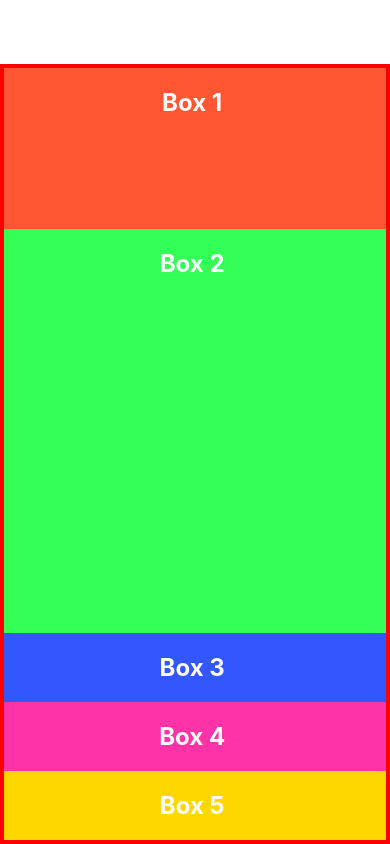
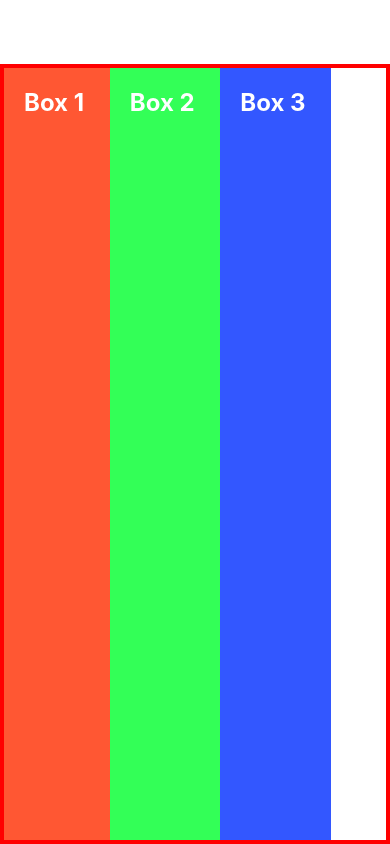
Before and after one commit to Praveenskg/react-native, a React Native app in the folder RNLayout/: screen / in a window 390 px wide. Built offline with nearby package versions, Linux system fonts and the light colour scheme.

Commit message:
flex direction

```diff
--- a/RNLayout/App.tsx
+++ b/RNLayout/App.tsx
@@ -4,11 +4,11 @@ import Box from "./components/Box";
 export default function App() {
   return (
     <View style={styles.container}>
-      <Box style={{ backgroundColor: "#FF5733", flex: 1 }}>Box 1</Box>
-      <Box style={{ backgroundColor: "#33FF57", flex: 3 }}>Box 2</Box>
+      <Box style={{ backgroundColor: "#FF5733" }}>Box 1</Box>
+      <Box style={{ backgroundColor: "#33FF57" }}>Box 2</Box>
       <Box style={{ backgroundColor: "#3357FF" }}>Box 3</Box>
-      <Box style={{ backgroundColor: "#FF33A8" }}>Box 4</Box>
-      <Box style={{ backgroundColor: "#FFD700" }}>Box 5</Box>
+      {/* <Box style={{ backgroundColor: "#FF33A8" }}>Box 4</Box>
+      <Box style={{ backgroundColor: "#FFD700" }}>Box 5</Box> */}
     </View>
     // <View style={{ backgroundColor: "plum", flex: 1 }}> </View>
   );
@@ -16,8 +16,9 @@ export default function App() {
 
 const styles = StyleSheet.create({
   container: {
+    flex: 1,
+    flexDirection:"row",
     marginTop: 64,
-    flex: 1,
     borderWidth: 4,
     borderColor: "red",
   },
```
